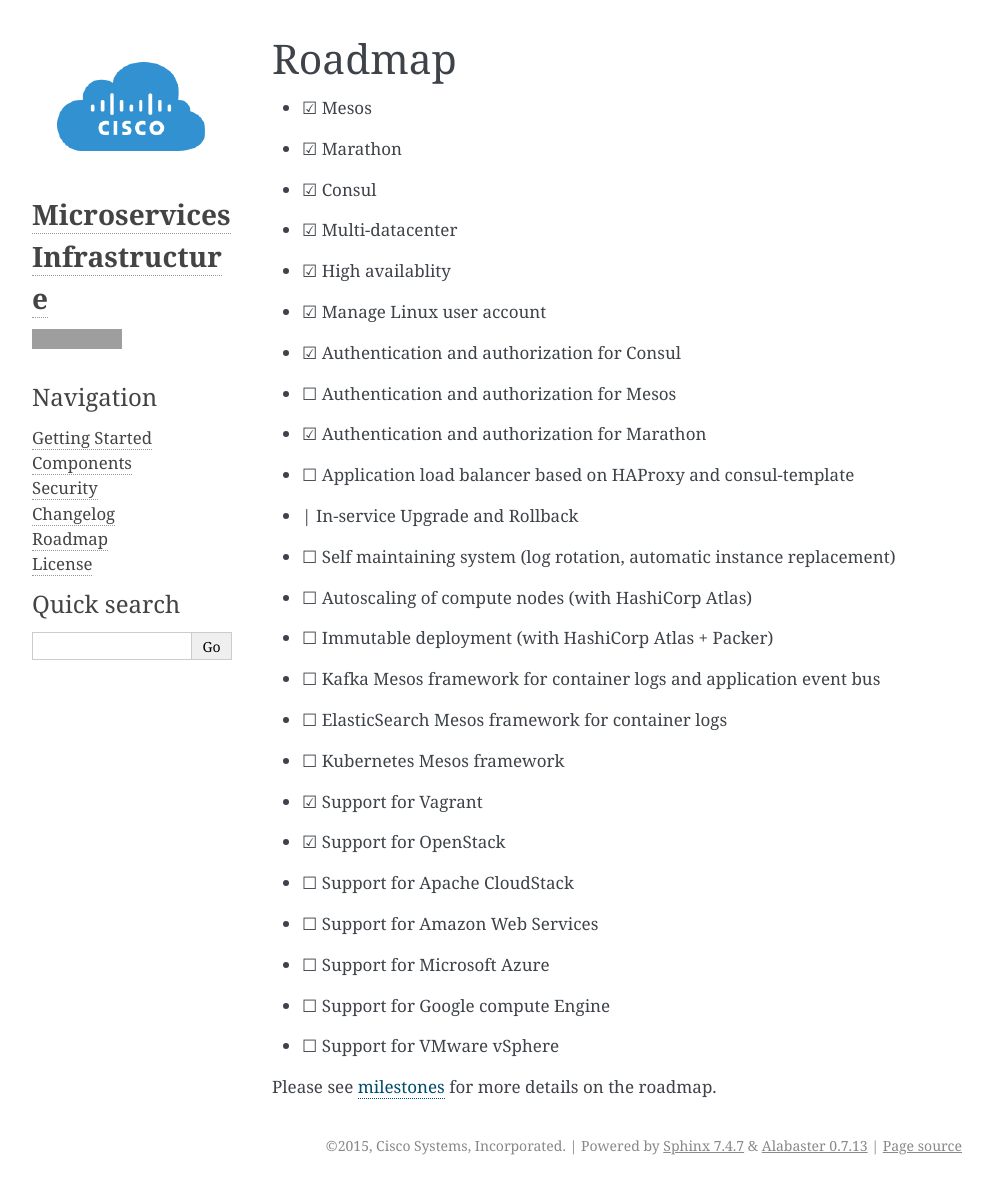
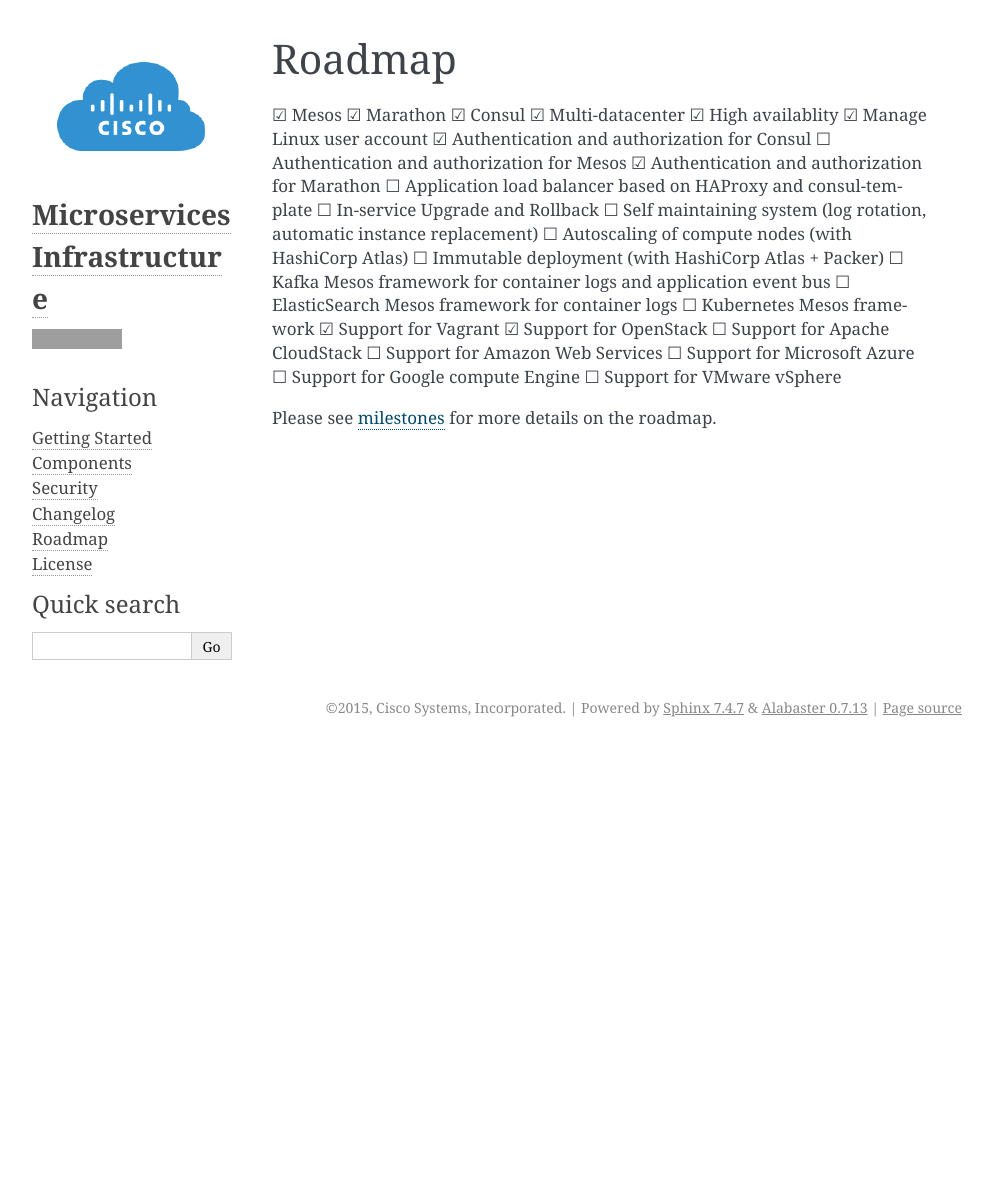
Before and after one commit to mantl/mantl, a Sphinx documentation site: the page built from docs/roadmap.rst, in a window 1280 px wide. Shown: the whole page, without its empty margins (148-1141 px from the left). Built offline with Sphinx 7.4.7, drawn with Linux system fonts in a browser that asks for light colours; after the commit the page ends 900 px from its top, so only the background shows below that; grey boxes are pictures that could not be loaded.

```diff
--- a/docs/roadmap.rst
+++ b/docs/roadmap.rst
@@ -1,30 +1,30 @@
 Roadmap
 =======
 
-- |x| Mesos
-- |x| Marathon
-- |x| Consul
-- |x| Multi-datacenter
-- |x| High availablity
-- |x| Manage Linux user account
-- |x| Authentication and authorization for Consul
-- |_| Authentication and authorization for Mesos
-- |x| Authentication and authorization for Marathon
-- |_| Application load balancer based on HAProxy and consul-template
-- | | In-service Upgrade and Rollback
-- |_| Self maintaining system (log rotation, automatic instance replacement)
-- |_| Autoscaling of compute nodes (with HashiCorp Atlas)
-- |_| Immutable deployment (with HashiCorp Atlas + Packer)
-- |_| Kafka Mesos framework for container logs and application event bus
-- |_| ElasticSearch Mesos framework for container logs
-- |_| Kubernetes Mesos framework
-- |x| Support for Vagrant
-- |x| Support for OpenStack
-- |_| Support for Apache CloudStack
-- |_| Support for Amazon Web Services
-- |_| Support for Microsoft Azure
-- |_| Support for Google compute Engine
-- |_| Support for VMware vSphere
+|x| Mesos
+|x| Marathon
+|x| Consul
+|x| Multi-datacenter
+|x| High availablity
+|x| Manage Linux user account
+|x| Authentication and authorization for Consul
+|_| Authentication and authorization for Mesos
+|x| Authentication and authorization for Marathon
+|_| Application load balancer based on HAProxy and consul-template
+|_| In-service Upgrade and Rollback
+|_| Self maintaining system (log rotation, automatic instance replacement)
+|_| Autoscaling of compute nodes (with HashiCorp Atlas)
+|_| Immutable deployment (with HashiCorp Atlas + Packer)
+|_| Kafka Mesos framework for container logs and application event bus
+|_| ElasticSearch Mesos framework for container logs
+|_| Kubernetes Mesos framework
+|x| Support for Vagrant
+|x| Support for OpenStack
+|_| Support for Apache CloudStack
+|_| Support for Amazon Web Services
+|_| Support for Microsoft Azure
+|_| Support for Google compute Engine
+|_| Support for VMware vSphere
 
 Please see milestones_ for more details on the roadmap.
 
```
